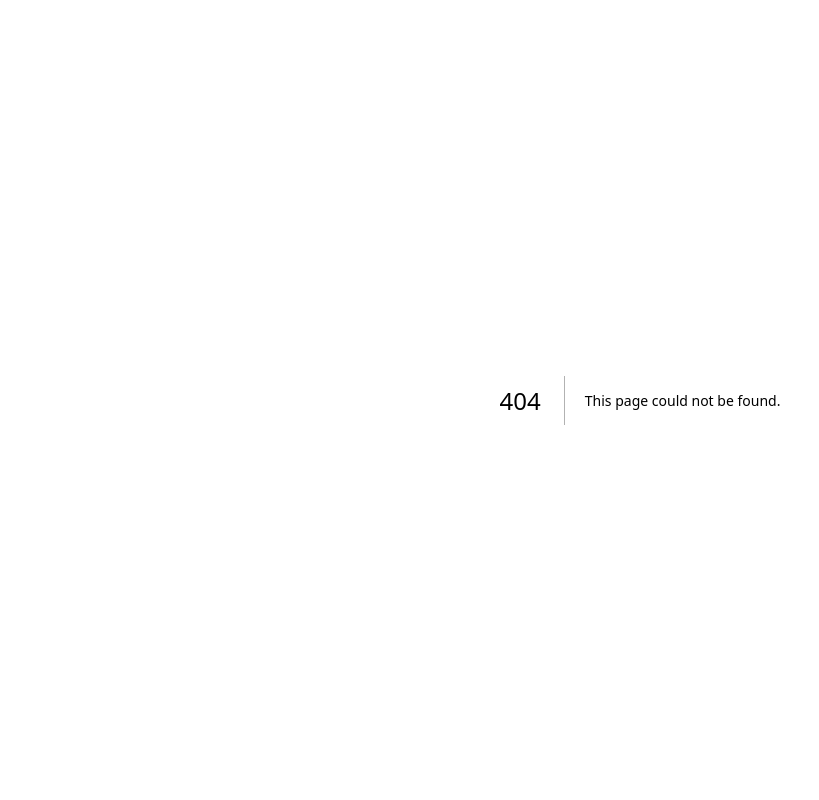
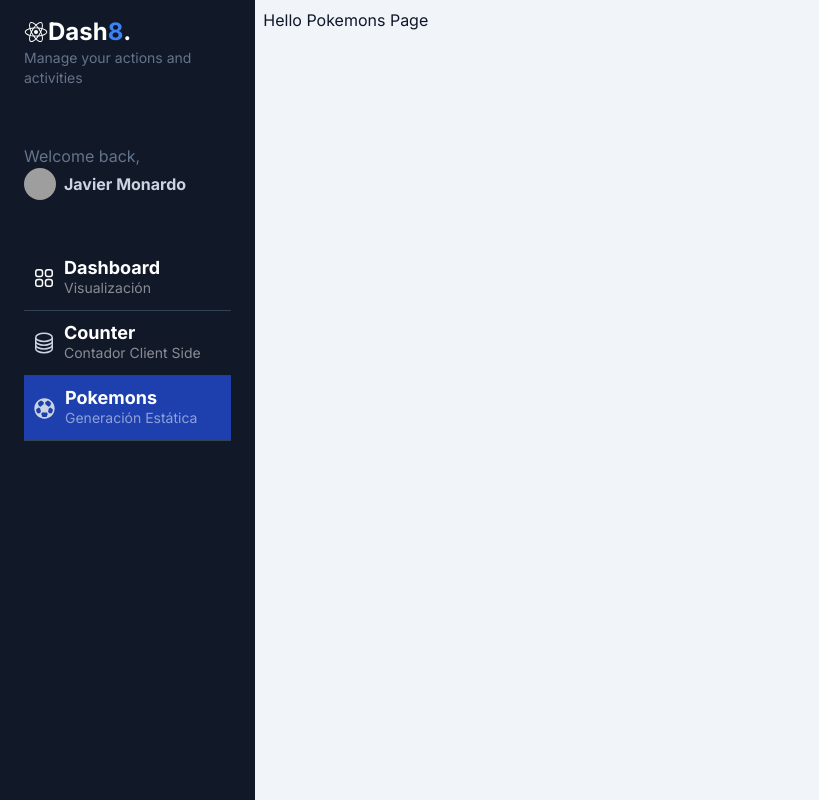
Before and after one commit to JavierHM-Audioslave/my-dashboard, a Next.js app: page /dashboard/pokemons in a window 1280 px wide. Before the commit this address had no page. Shown: the whole page, without its empty margins (0-819 px from the left). Built offline with nearby package versions, Linux system fonts and the light colour scheme; grey boxes are pictures that could not be loaded.

Commit message:
PokemonsPage component created the which will render information on Pokemons - New item added to the Sidebar in order the PokemonsPage component recently created to be rendered when clicked

```diff
--- /dev/null
+++ b/src/app/dashboard/pokemons/page.tsx
@@ -0,0 +1,7 @@
+export default function PokemonsPage() {
+  return (
+    <div>
+      <h1>Hello Pokemons Page</h1>
+    </div>
+  );
+}
--- a/src/components/Sidebar.tsx
+++ b/src/components/Sidebar.tsx
@@ -1,5 +1,5 @@
 import Image from "next/image";
-import { IoLogoReact } from "react-icons/io5";
+import { IoFootball, IoLogoReact } from "react-icons/io5";
 import ActiveLink, { SidebarItemType } from "./ActiveLink";
 import { ReactNode } from "react";
 
@@ -47,6 +47,12 @@
       data1: "Counter",
       data2: "Contador Client Side",
     },
+    {
+      path: "/dashboard/pokemons",
+      svg: <IoFootball size={25} />,
+      data1: "Pokemons",
+      data2: "Generación Estática",
+    },
   ];
 
   return (
```
